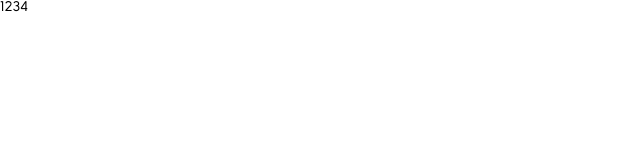
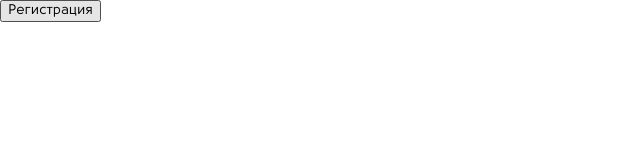
Before and after one commit to varvarychA/registration-events-dmk, a website: page app/index.html in a window 1280 px wide. Shown: the whole page, without its empty margins (0-640 px from the left). Drawn offline with nearby package versions, Linux system fonts and the light colour scheme; files that its build step writes are made by us from their sources; files whose address does not match are found by name.

Commit message:
With one new button

```diff
--- a/app/index.html
+++ b/app/index.html
@@ -24,7 +24,9 @@
   </header>
 
   <main>
-    1234
+
+    <button>Регистрация</button>
+
   </main>
 
   <footer>
```
